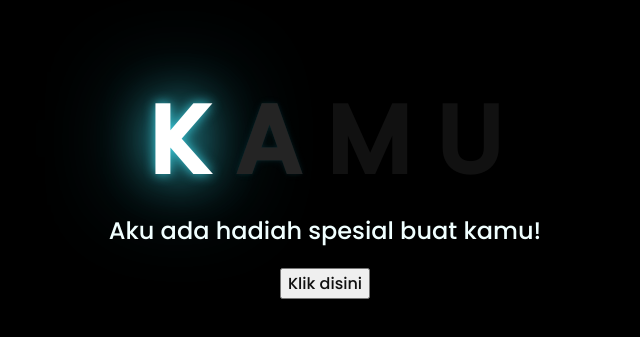
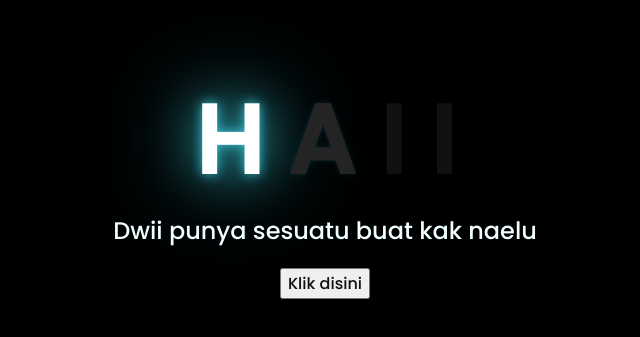
Before and after one commit to dwiaamaliaaa/Kak-Naelu, a plain HTML site: page index.html in a window 1280 px wide. Shown: the part 225-562 px from the top of the page, without its empty margins (323-963 px from the left). Drawn offline with Linux system fonts and the light colour scheme.

Commit message:
index.html

```diff
--- a/index.html
+++ b/index.html
@@ -11,14 +11,14 @@
 <body>
     <div class="greetings">
     <!-- silahkan menambah kata sesuai keinginan dengan <span>text...</span -->
-        <span>K</span>
+        <span>H</span>
         <span>A</span>
-        <span>M</span>
-        <span>U</span>
+        <span>I</span>
+        <span>I</span>
     </div>
 
     <div class="description">
-        <span>Aku ada hadiah spesial buat kamu!</span>
+        <span>Dwii punya sesuatu buat kak naelu</span>
     </div>
     <div class="button">
         <button>
```
